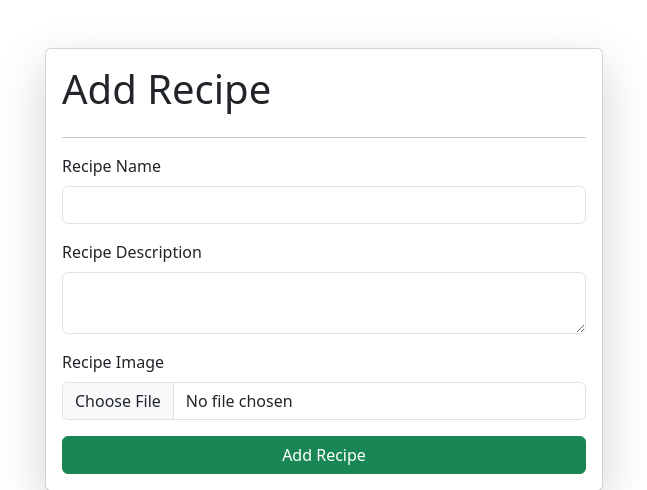
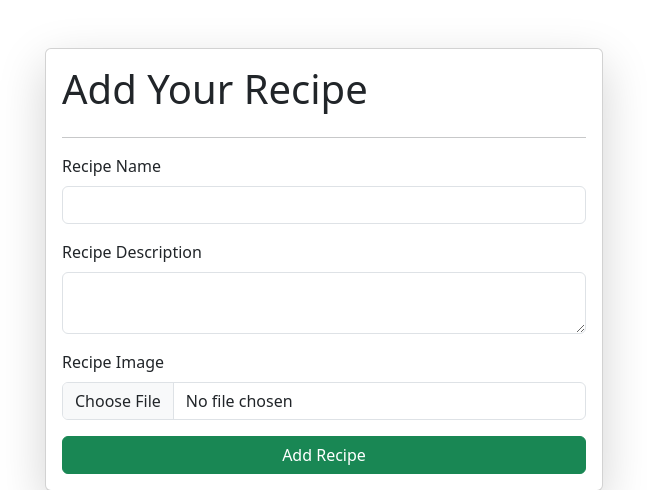
Before and after one commit to rajubugude/Reciepe-Django-Project, a Django app: page / in a window 1280 px wide. Shown: the top 490 px of the page, without its empty margins (316-963 px from the left). Run offline with Django 4.2, Linux system fonts and the light colour scheme; data comes from the database, SQL or seed files in the repository.

Commit message:
modified:   recipe_app/templates/recipe.html

```diff
--- a/recipe_app/templates/recipe.html
+++ b/recipe_app/templates/recipe.html
@@ -15,7 +15,7 @@
 
             <form enctype="multipart/form-data" class="col-6 mx-auto card p-3 shadow-lg" method="post">
               {% csrf_token %}
-                  <h1>Add Recipe</h1>
+                  <h1>Add Your Recipe</h1>
                   <hr>
                   <div class="mb-3">
                     <label for="exampleInputEmail1" class="form-label">Recipe Name</label>
```
